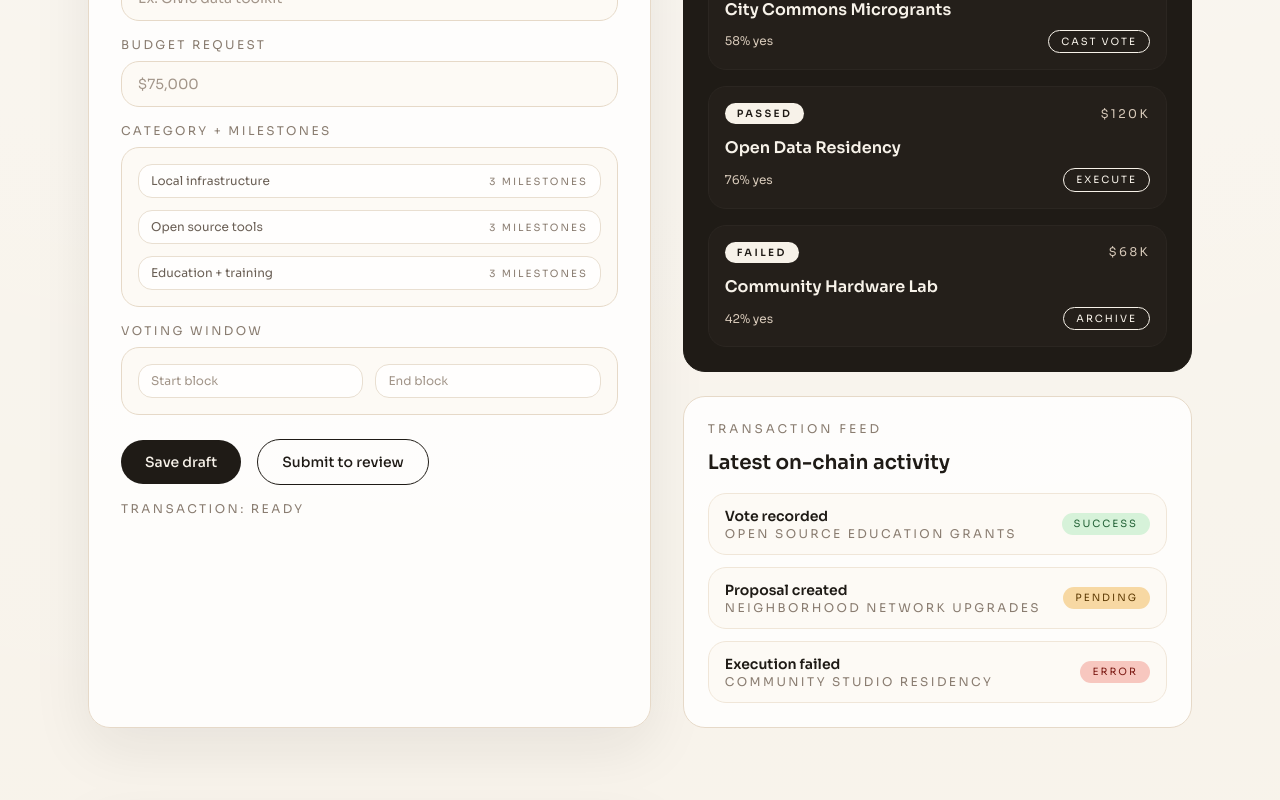
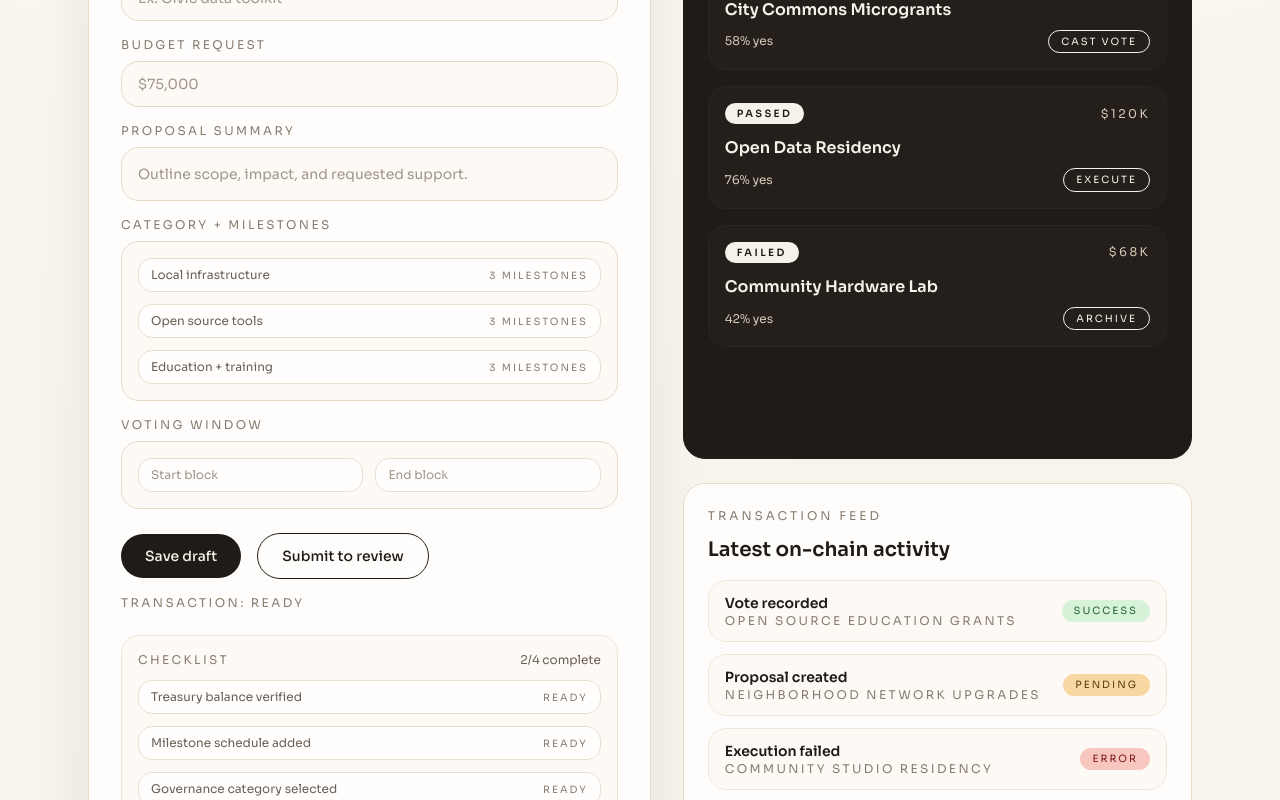
Before and after one commit to TYDev01/Community-Grant-DAO, a Next.js app in the folder frontend/: page / in a window 1280 px wide. Shown: the part 2400-3200 px from the top of the page. Built offline with nearby package versions, Linux system fonts and the light colour scheme.

Commit message:
enhanced the create proposal panel with a summary block

```diff
--- a/frontend/src/app/page.tsx
+++ b/frontend/src/app/page.tsx
@@ -415,6 +415,14 @@ export default function Home() {
                       </div>
                     </label>
                   ))}
+                  <div className="grid gap-2 text-sm text-[#6a5f55]">
+                    <span className="text-xs uppercase tracking-[0.2em] text-[#8a7d71]">
+                      Proposal summary
+                    </span>
+                    <div className="rounded-2xl border border-[#e6d9c8] bg-[#fdfaf5] px-4 py-4 text-sm text-[#a29589]">
+                      Outline scope, impact, and requested support.
+                    </div>
+                  </div>
                   <label className="grid gap-2 text-sm text-[#6a5f55]">
                     <span className="text-xs uppercase tracking-[0.2em] text-[#8a7d71]">
                       Category + Milestones
@@ -463,6 +471,30 @@ export default function Home() {
                   <span className="text-xs uppercase tracking-[0.2em] text-[#8a7d71]">
                     Transaction: ready
                   </span>
+                </div>
+                <div className="mt-6 grid gap-3 rounded-2xl border border-[#f0e6d8] bg-[#fdfaf5] p-4 text-xs text-[#6a5f55]">
+                  <div className="flex items-center justify-between">
+                    <span className="uppercase tracking-[0.2em] text-[#8a7d71]">
+                      Checklist
+                    </span>
+                    <span>2/4 complete</span>
+                  </div>
+                  {[
+                    "Treasury balance verified",
+                    "Milestone schedule added",
+                    "Governance category selected",
+                    "Voting window set",
+                  ].map((item) => (
+                    <div
+                      key={item}
+                      className="flex items-center justify-between rounded-xl border border-[#e9dfd1] bg-white/80 px-3 py-2"
+                    >
+                      <span>{item}</span>
+                      <span className="text-[10px] uppercase tracking-[0.2em] text-[#8a7d71]">
+                        Ready
+                      </span>
+                    </div>
+                  ))}
                 </div>
               </div>
 
```
